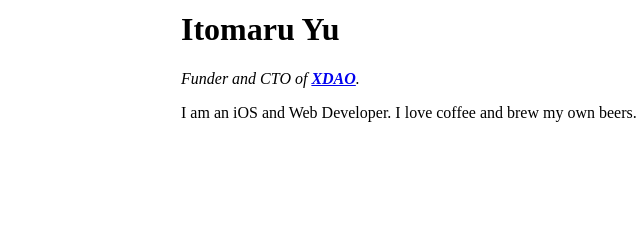
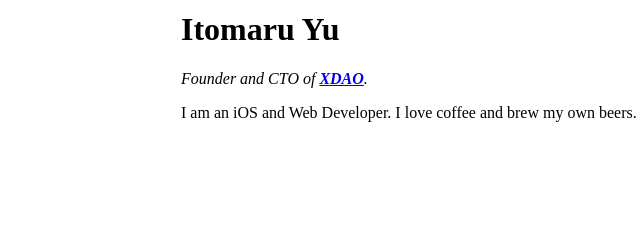
Before and after one commit to izag8216/cv, a plain HTML site: page index.html in a window 1280 px wide. Shown: the part 202-445 px from the top of the page, 496-1136 px from the left. Drawn offline with Linux system fonts and the light colour scheme.

Commit message:
corrected a typo :(

```diff
--- a/index.html
+++ b/index.html
@@ -11,7 +11,7 @@
             <tr>
                 <td><img src="shiba.webp" alt="My profile picture" width="75%" height="75%"></td>
                 <td><h1>Itomaru Yu</h1>
-                    <p><em>Funder and CTO of <strong><a href="https://coinmarketcap.com/view/dao/"> XDAO</a></strong>.</em></p>
+                    <p><em>Founder and CTO of <strong><a href="https://coinmarketcap.com/view/dao/"> XDAO</a></strong>.</em></p>
                     <p>I am an iOS and Web Developer. I love coffee and brew my own beers.</p></td>
             </tr>
         </table>
```
